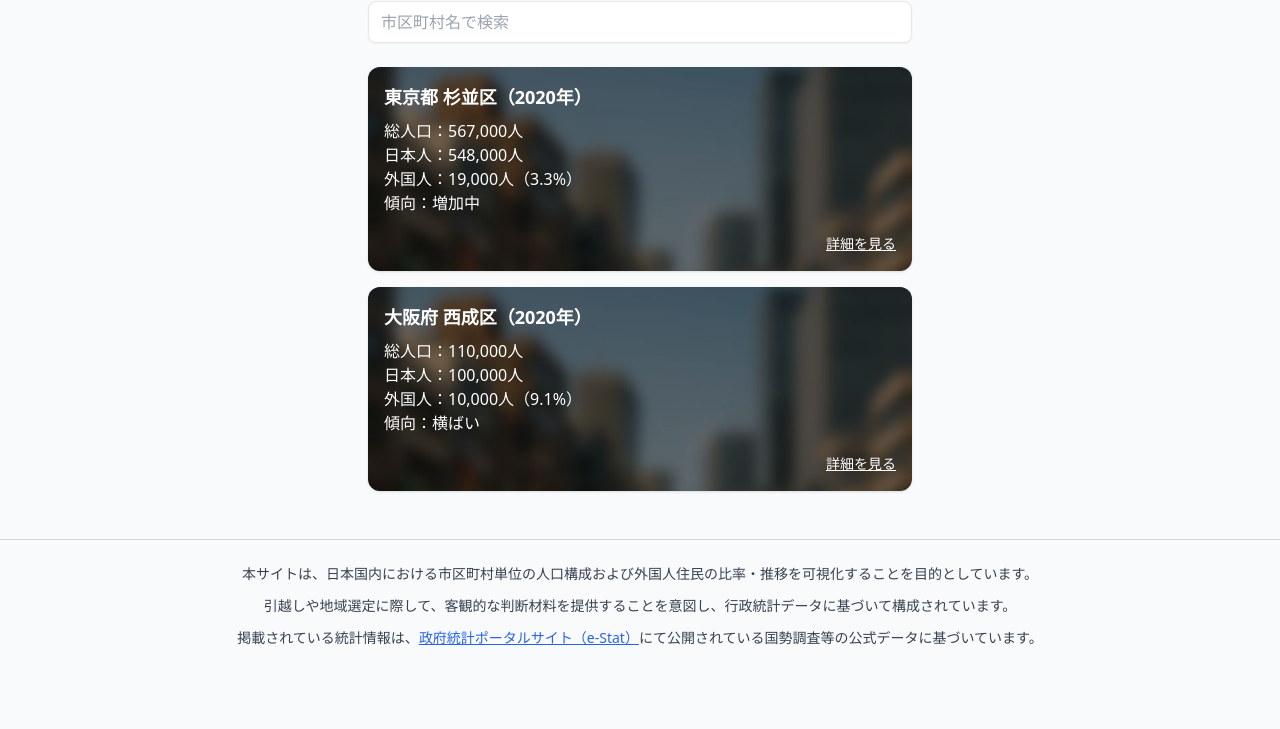
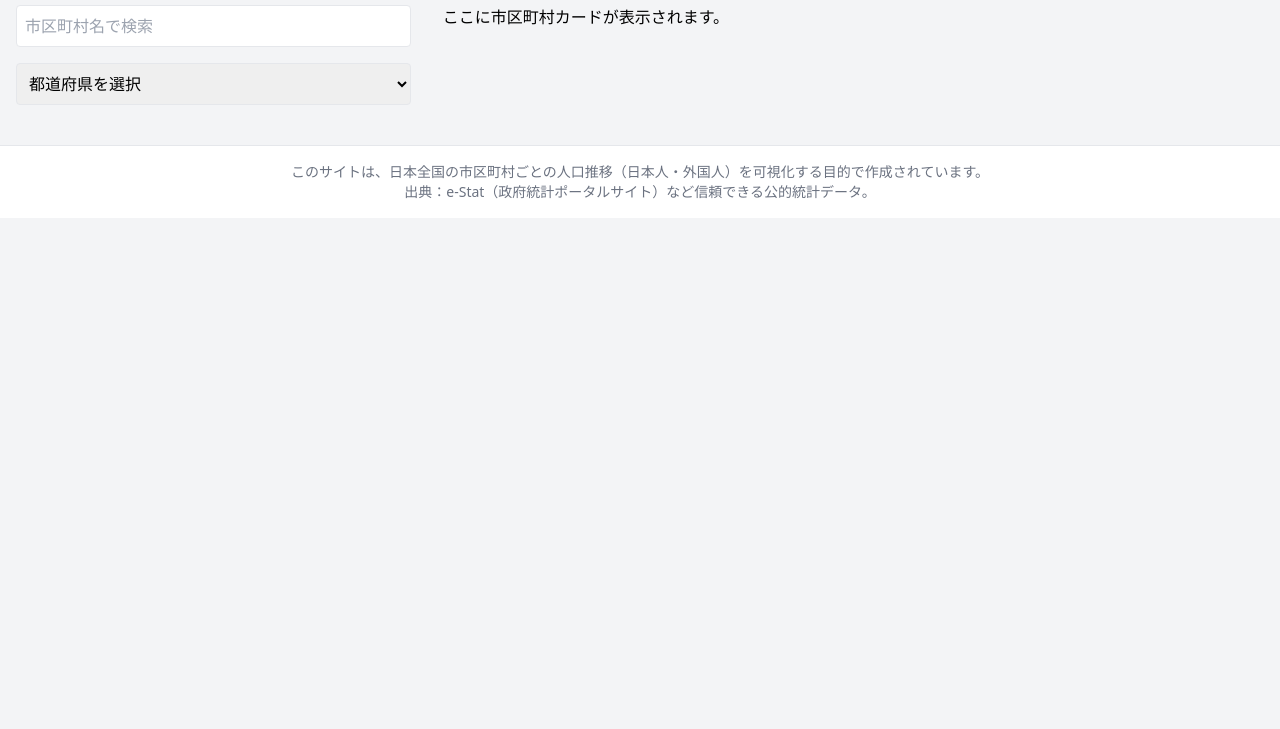
Before and after one commit to max-766/popmap, a plain HTML site: page index.html in a window 1280 px wide. Shown: the part 71-800 px from the top of the page. Drawn offline with nearby package versions, Linux system fonts and the light colour scheme.

Commit message:
2ペイン

```diff
--- a/app.js
+++ b/app.js
@@ -1,56 +1 @@
-const dummyData = [
-  {
-    name: "東京都 杉並区",
-    year: 2020,
-    total: 567000,
-    japanese: 548000,
-    foreign: 19000,
-    rate: 3.3,
-    trend: "増加中",
-  },
-  {
-    name: "大阪府 西成区",
-    year: 2020,
-    total: 110000,
-    japanese: 100000,
-    foreign: 10000,
-    rate: 9.1,
-    trend: "横ばい",
-  },
-];
-
-const input = document.getElementById("search");
-const results = document.getElementById("results");
-
-function render(filtered) {
-  results.innerHTML = "";
-  if (filtered.length === 0) {
-    results.innerHTML = "<p class='text-sm text-gray-500'>該当する市区町村が見つかりません。</p>";
-    return;
-  }
-  filtered.forEach((item) => {
-    const div = document.createElement("div");
-    div.className = "card-bg rounded-xl shadow overflow-hidden";
-    div.innerHTML = `
-      <div class="card-overlay">
-        <h2 class="text-lg font-semibold mb-2">${item.name}（${item.year}年）</h2>
-        <p>総人口：${item.total.toLocaleString()}人</p>
-        <p>日本人：${item.japanese.toLocaleString()}人</p>
-        <p>外国人：${item.foreign.toLocaleString()}人（${item.rate}%）</p>
-        <p>傾向：${item.trend}</p>
-        <div class="text-right mt-4">
-          <a href="details.html?city=${encodeURIComponent(item.name)}" class="text-white underline text-sm">詳細を見る</a>
-        </div>
-      </div>
-    `;
-    results.appendChild(div);
-  });
-}
-
-input.addEventListener("input", (e) => {
-  const q = e.target.value;
-  const filtered = dummyData.filter((item) => item.name.includes(q));
-  render(filtered);
-});
-
-render(dummyData);
+// app.js placeholder
--- a/index.html
+++ b/index.html
@@ -5,39 +5,28 @@
   <meta name="viewport" content="width=device-width, initial-scale=1.0"/>
   <title>市区町村人口ビジュアライザー</title>
   <script src="https://cdn.tailwindcss.com"></script>
-  <style>
-    .card-bg {
-      background-image: url('images/background.jpg');
-      background-size: cover;
-      background-position: center;
-      color: white;
-    }
-    .card-overlay {
-      background-color: rgba(0, 0, 0, 0.5);
-      padding: 1rem;
-      border-radius: 0.75rem;
-    }
-  </style>
 </head>
-<body class="bg-gray-50 text-gray-900 font-sans">
-  <div class="max-w-xl mx-auto px-4 py-6">
-    <h1 class="text-2xl font-bold mb-4 text-center">市区町村人口ビジュアライザー</h1>
-    <input
-      type="text"
-      id="search"
-      placeholder="市区町村名で検索"
-      class="w-full px-3 py-2 border rounded-lg mb-6 shadow-sm focus:outline-none focus:ring focus:border-blue-300"
-    />
-    <div id="results" class="space-y-4"></div>
-
-    </div>
-    <hr class="my-6 border-gray-300" />
-    <div class="text-sm text-gray-700 text-center space-y-3 px-4 pb-8">
-      <p>本サイトは、日本国内における市区町村単位の人口構成および外国人住民の比率・推移を可視化することを目的としています。</p>
-      <p>引越しや地域選定に際して、客観的な判断材料を提供することを意図し、行政統計データに基づいて構成されています。</p>
-      <p>掲載されている統計情報は、<a href="https://www.e-stat.go.jp/" target="_blank" class="text-blue-600 underline">政府統計ポータルサイト（e-Stat）</a>にて公開されている国勢調査等の公式データに基づいています。</p>
-    </div>
-    <script src="app.js"></script>
-
+<body class="bg-gray-100">
+  <header class="bg-white shadow p-4 flex justify-between items-center">
+    <h1 class="text-lg font-bold">市区町村人口ビジュアライザー</h1>
+    <button id="menuToggle" class="md:hidden text-sm bg-gray-200 px-3 py-1 rounded">メニュー</button>
+  </header>
+  <main class="flex flex-col md:flex-row">
+    <aside class="hidden md:block w-full md:w-1/3 p-4 space-y-4">
+      <input type="text" placeholder="市区町村名で検索" class="w-full border rounded p-2"/>
+      <select class="w-full border rounded p-2">
+        <option value="">都道府県を選択</option>
+        <option value="東京都">東京都</option>
+        <option value="大阪府">大阪府</option>
+      </select>
+    </aside>
+    <section class="w-full md:w-2/3 p-4 space-y-4">
+      <p>ここに市区町村カードが表示されます。</p>
+    </section>
+  </main>
+  <footer class="bg-white mt-6 border-t text-center text-sm text-gray-500 p-4">
+    このサイトは、日本全国の市区町村ごとの人口推移（日本人・外国人）を可視化する目的で作成されています。<br/>
+    出典：e-Stat（政府統計ポータルサイト）など信頼できる公的統計データ。
+  </footer>
 </body>
 </html>
```
Also changed, not shown: details.html (+1 -26 lines), details.js (+1 -40 lines).
